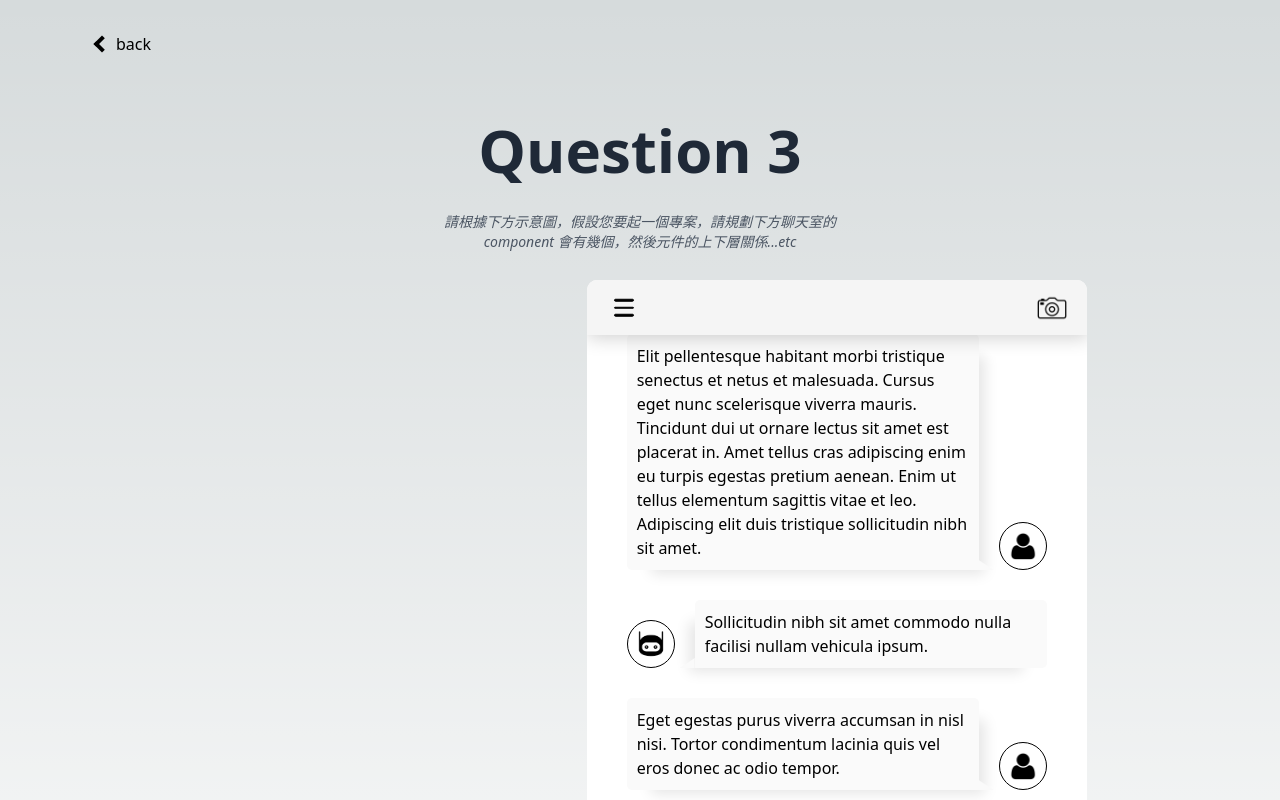
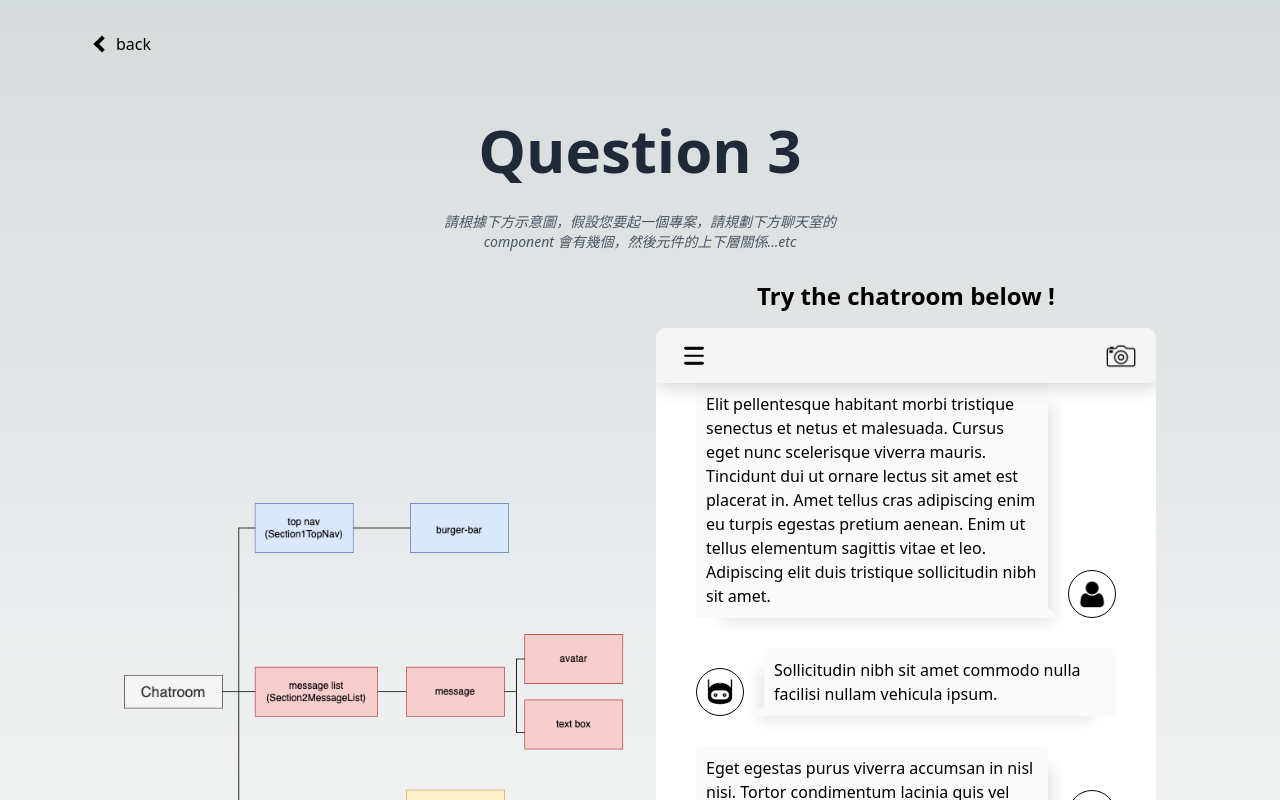
Before and after one commit to bqu6204/fun-project, a Next.js app: page /questions/q3 in a window 1280 px wide. Shown: the top 800 px of the page. Built offline with nearby package versions, Linux system fonts and the light colour scheme.

Commit message:
feat: chatroom question completed

```diff
--- a/page-components/questions/q3/q3-content.tsx
+++ b/page-components/questions/q3/q3-content.tsx
@@ -1,5 +1,6 @@
 import Chatroom from "@/components/chatroom/chatroom";
 import { TMessageList } from "@/components/chatroom/type";
+import Image from "next/image";
 
 const Q3Content: React.FC = () => {
   const messageList: TMessageList = [
@@ -56,9 +57,23 @@ const Q3Content: React.FC = () => {
   ];
 
   return (
-    <div className="grid grid-cols-1 md:grid-cols-2 w-11/12">
-      <div></div>
-      <div className="">
+    <div className="grid grid-cols-1 lg:grid-cols-2 m-auto gap-8">
+      <div
+        className={"relative "}
+        style={{ minWidth: "300px", minHeight: "300px" }}
+      >
+        <Image
+          src="/images/component-structure.png"
+          fill
+          alt="This demonstrates the component structure of the chatroom "
+          title="component-structure"
+          style={{ objectFit: "contain", objectPosition: "center" }}
+        />
+      </div>
+      <div className=" m-auto">
+        <h2 className="text-center text-2xl mb-4 font-bold">
+          Try the chatroom below !
+        </h2>
         <Chatroom
           messageList={messageList}
           currentUserId="user0"
```
Also changed, not shown: page-components/questions/q3/q3.module.scss (added), public/images/component-structure.png (added), styles/dist/q3.module.css (added).
